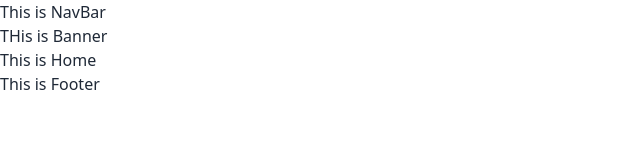
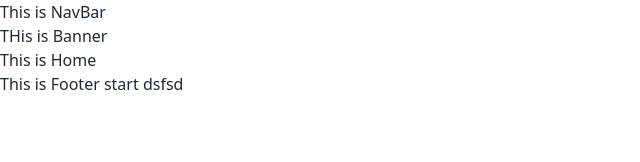
Before and after one commit to Arefin016/LinkUp-Client, a React (Vite) app: page / in a window 1280 px wide. Shown: the top 162 px of the page, without its empty margins (0-640 px from the left). Built offline with nearby package versions, Linux system fonts and the light colour scheme.

Commit message:
cheek branch shaharul

```diff
--- a/src/pages/Shared/Footer/Footer.jsx
+++ b/src/pages/Shared/Footer/Footer.jsx
@@ -1,7 +1,7 @@
 const Footer = () => {
   return (
     <div>
-      <h2>This is Footer</h2>
+      <h2>This is Footer start  dsfsd </h2>
     </div>
   )
 }
```
